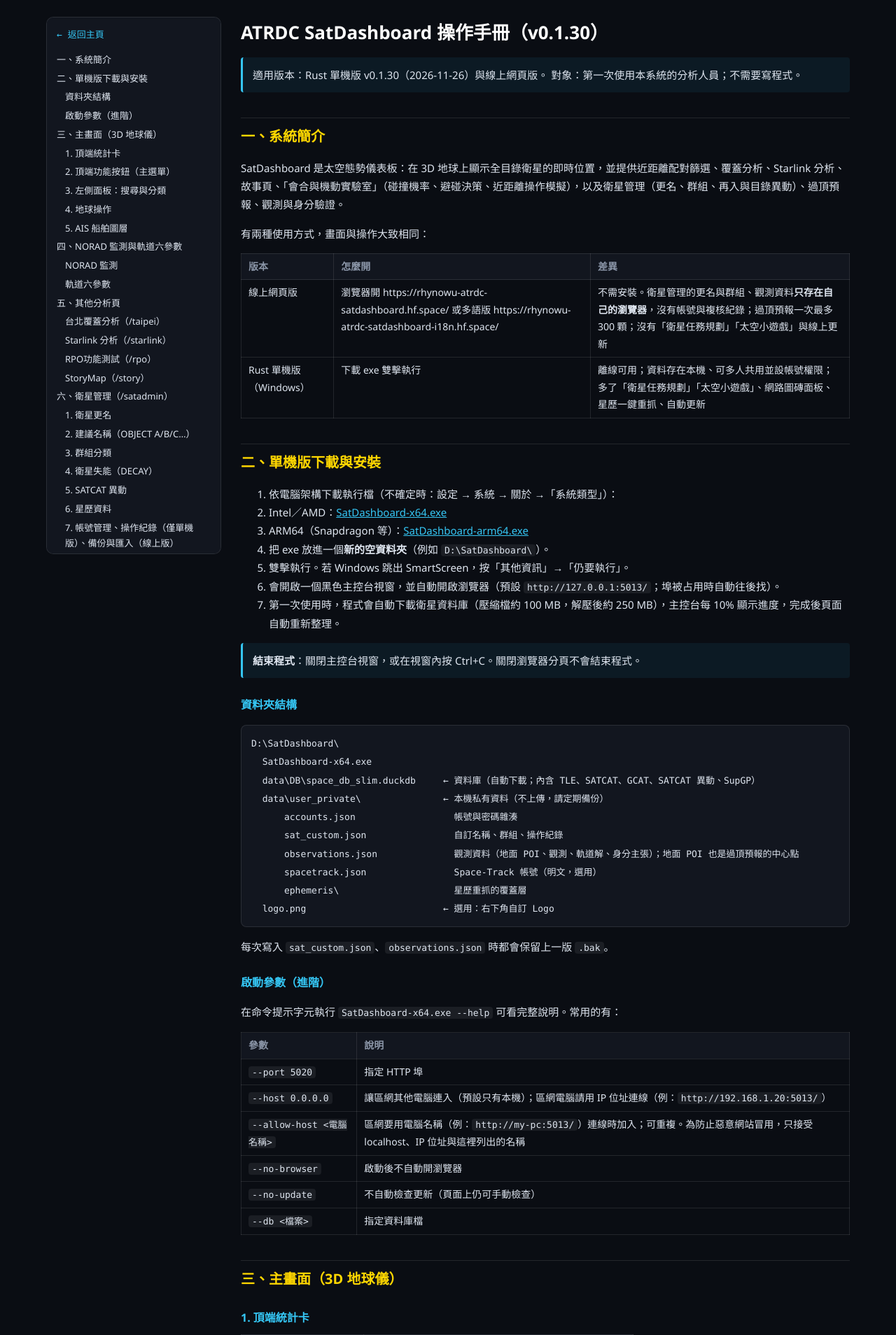
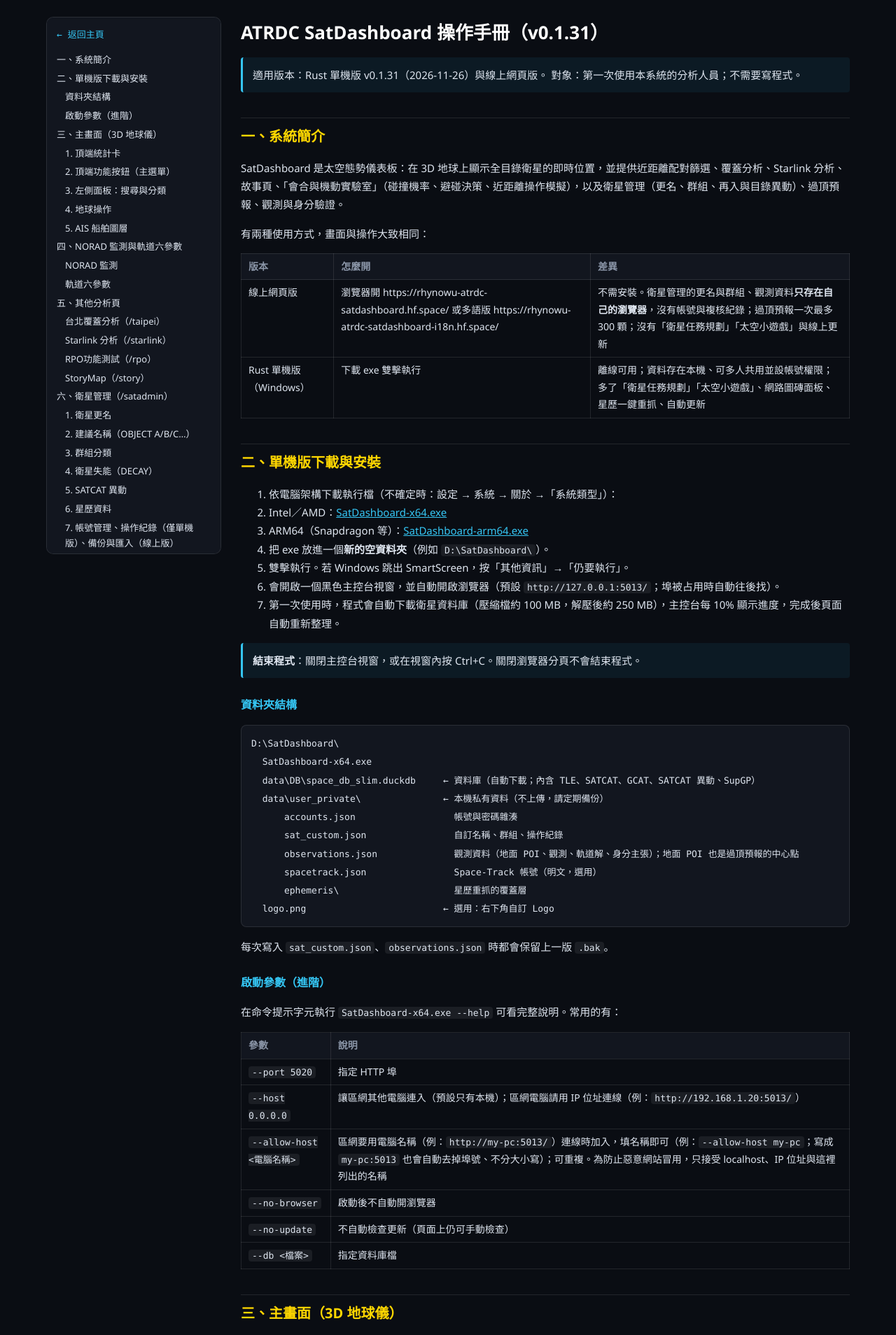
Before and after one commit to RhynoW/ATRDC-SatDashboard, a Flask app: page /manual in a window 1280 px wide. Shown: the top 1908 px of the page at 70% size. Run offline with Flask 3, Linux system fonts and the light colour scheme.

Commit message:
docs: 操作手冊 v0.1.31——更新時間判斷、--allow-host 格式說明
Co-Authored-By: Claude Opus 5.5 <noreply@anthropic.com>

```diff
--- a/scenario04/web/templates/manual.html
+++ b/scenario04/web/templates/manual.html
@@ -118,9 +118,9 @@ hr{display:none}
 </div>
 </nav>
 <main>
-<h1 id="atrdc-satdashboard-v0130">ATRDC SatDashboard 操作手冊（v0.1.30）</h1>
+<h1 id="atrdc-satdashboard-v0131">ATRDC SatDashboard 操作手冊（v0.1.31）</h1>
 <blockquote>
-<p>適用版本：Rust 單機版 v0.1.30（2026-11-26）與線上網頁版。
+<p>適用版本：Rust 單機版 v0.1.31（2026-11-26）與線上網頁版。
 對象：第一次使用本系統的分析人員；不需要寫程式。</p>
 </blockquote>
 <hr />
@@ -195,7 +195,7 @@ hr{display:none}
 </tr>
 <tr>
 <td><code>--allow-host &lt;電腦名稱&gt;</code></td>
-<td>區網要用電腦名稱（例：<code>http://my-pc:5013/</code>）連線時加入；可重複。為防止惡意網站冒用，只接受 localhost、IP 位址與這裡列出的名稱</td>
+<td>區網要用電腦名稱（例：<code>http://my-pc:5013/</code>）連線時加入，填名稱即可（例：<code>--allow-host my-pc</code>；寫成 <code>my-pc:5013</code> 也會自動去掉埠號、不分大小寫）；可重複。為防止惡意網站冒用，只接受 localhost、IP 位址與這裡列出的名稱</td>
 </tr>
 <tr>
 <td><code>--no-browser</code></td>
@@ -1098,6 +1098,11 @@ SmartScreen 擋下時按「其他資訊」→「仍要執行」。公司電腦
 </thead>
 <tbody>
 <tr>
+<td>v0.1.31</td>
+<td>2026-11-26</td>
+<td>資安強化：線上更新以實際時間判斷新舊並拒絕時間異常的更新資訊；<code>--allow-host</code> 寫了埠號也能使用</td>
+</tr>
+<tr>
 <td>v0.1.30</td>
 <td>2026-11-26</td>
 <td>資安強化：衛星名稱、備註與 Space-Track 資料顯示在頁面前一律跳脫，自訂名稱含 HTML 字元時只會以文字顯示（軌道要素、地球儀會合與追蹤清單、台北覆蓋、天球、RPO、反衛星小遊戲）</td>
```
Also changed, not shown: docs/SatDashboard_操作手冊_v0.1.31.md (renamed from docs/SatDashboard_操作手冊_v0.1.30.md, +4 -3 lines).
